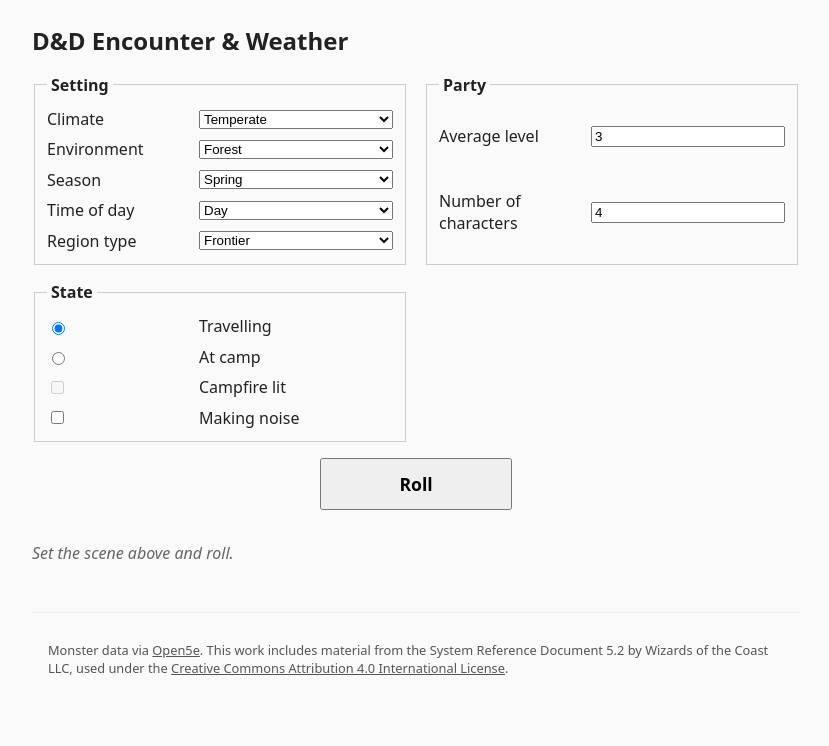
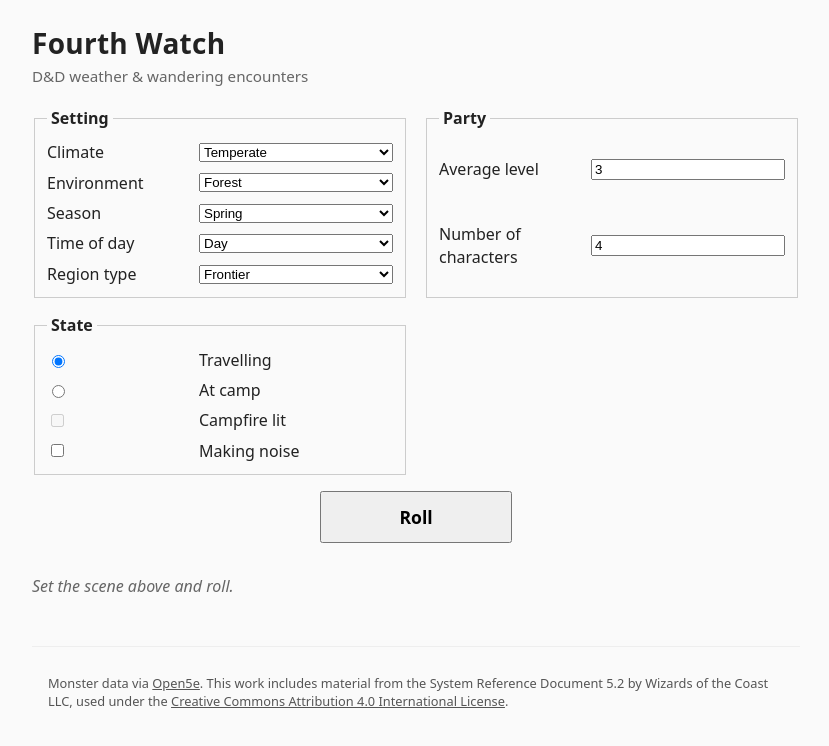
Before and after one commit to aodhan-dev/fourth-watch, a SvelteKit app: page / in a window 1280 px wide. Shown: the top 746 px of the page, without its empty margins (224-1053 px from the left). Built offline with nearby package versions, Linux system fonts and the light colour scheme.

Commit message:
chore: rename to Fourth Watch

```diff
--- a/package.json
+++ b/package.json
@@ -1,5 +1,5 @@
 {
-  "name": "gary-dnd-app",
+  "name": "fourth-watch",
   "version": "0.0.1",
   "private": true,
   "scripts": {
--- a/src/routes/+page.svelte
+++ b/src/routes/+page.svelte
@@ -6,7 +6,7 @@
   import { roll } from '$lib/engine';
   import type { Inputs, RollResult } from '$lib/engine/types';
 
-  const STORAGE_KEY = 'gary-dnd-inputs-v1';
+  const STORAGE_KEY = 'fourth-watch-inputs-v1';
 
   const defaultInputs: Inputs = {
     climate: 'Temperate',
@@ -62,11 +62,14 @@
 </script>
 
 <svelte:head>
-  <title>Gary's D&amp;D Encounter & Weather Tool</title>
+  <title>Fourth Watch — D&amp;D weather & encounters</title>
 </svelte:head>
 
 <main>
-  <h1>D&amp;D Encounter & Weather</h1>
+  <header class="title">
+    <h1>Fourth Watch</h1>
+    <p class="tagline">D&amp;D weather & wandering encounters</p>
+  </header>
   <InputForm bind:value={inputs} onRoll={rollAll} />
   <div aria-live="polite" aria-atomic="true">
     <ResultPanel
@@ -86,8 +89,17 @@
     padding: 1rem;
     font-family: system-ui, sans-serif;
   }
+  .title {
+    margin: 0.5rem 0 1.25rem;
+  }
   h1 {
-    font-size: 1.5rem;
-    margin: 0.5rem 0 1rem;
+    font-size: 1.75rem;
+    margin: 0;
+    letter-spacing: 0.01em;
+  }
+  .tagline {
+    margin: 0.15rem 0 0;
+    font-size: 0.95rem;
+    color: #666;
   }
 </style>
```
Also changed, not shown: 2 other files (tests, documents, lock files or other folders).
